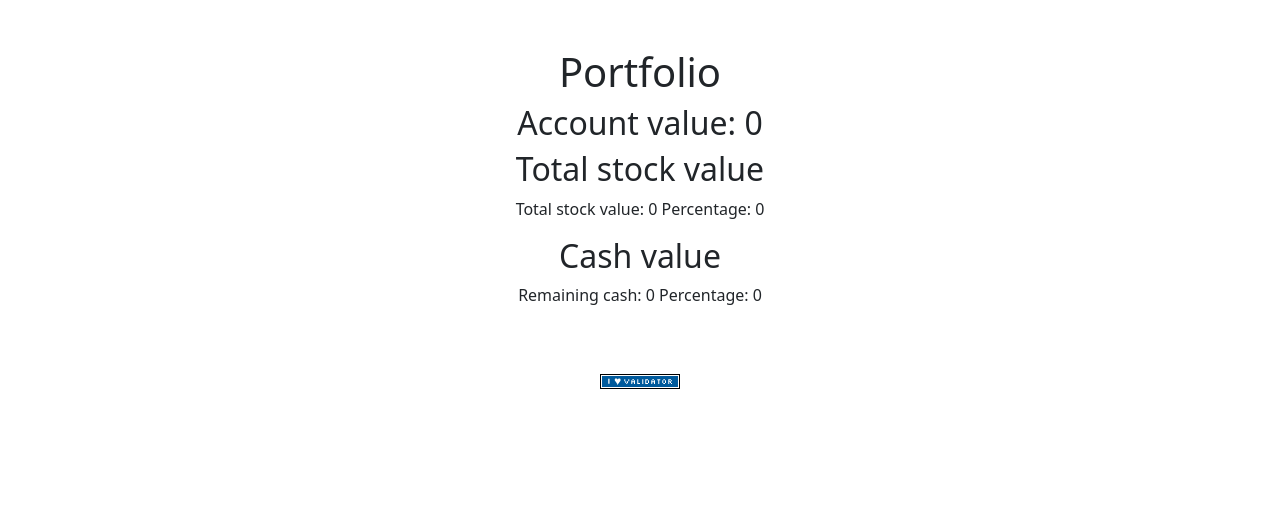
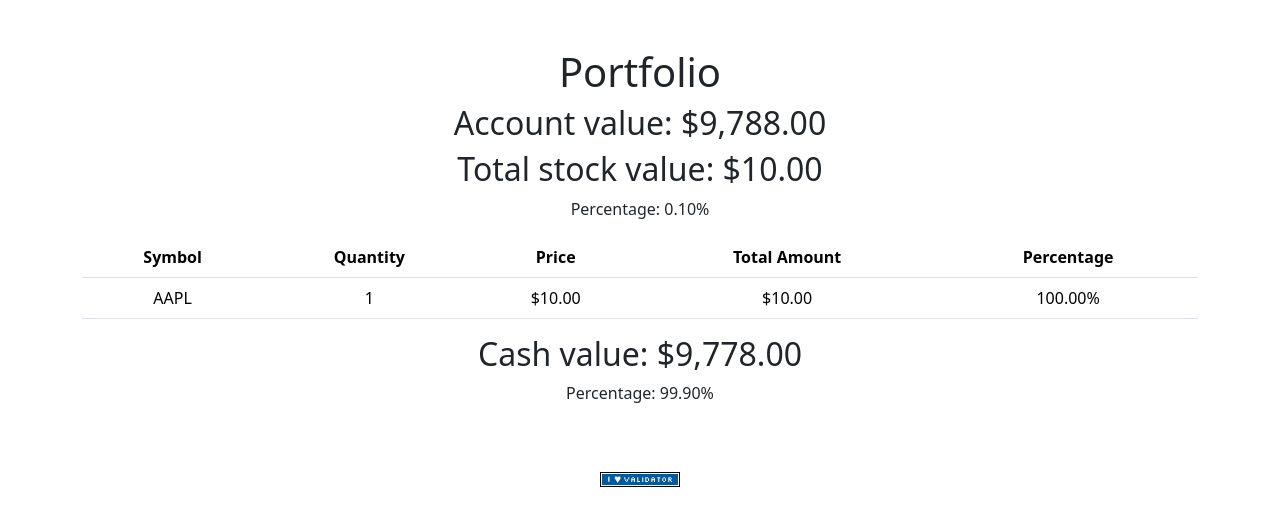
Before and after one commit to linporu/CS50x-2024-problem-sets, a Flask app: page / in a window 1280 px wide. Shown: the part 76-602 px from the top of the page. Run offline with Flask 3, Linux system fonts and the light colour scheme; a user stored in the database is signed in; a database or web service that is not in the repository returns one stand-in record (values such as "Sample title"); data that the repository does not hold is empty; some libraries are stand-ins or nearby versions.

Commit message:
feature: portfolio - 顯示當前登入使用者的持股情況，包括股票代號、持有股數、當前價格和總價值（股數乘以價格）。 - 顯示使用者的現金餘額和總資產（股票總價值加現金）。

```diff
--- a/Week 9 Flask/finance/app.py
+++ b/Week 9 Flask/finance/app.py
@@ -34,21 +34,51 @@ def after_request(response):
 def index():
     """Show portfolio of stocks"""
 
-    # 暫時把所有變數定義為 0
-    account_value = 0
+    # Check if user exists
+    if "user_id" not in session:
+        return redirect("/login")
+    if not db.execute("SELECT * FROM users WHERE id = ?", session["user_id"]):
+        session.clear()
+        return redirect("/login")
+
+    # Set variables
+    user_id = session["user_id"]
+    cash = db.execute("SELECT cash FROM users WHERE id = ?", user_id)[0]["cash"]
+    stocks = db.execute("SELECT symbol, quantity FROM positions WHERE user_id = ?", user_id)
+
+    # Calculate total stock value and stock value percentages
     total_stock_value = 0
-    total_stock_percentage = 0
-    headers = []
-    stocks = []
-    stock_name = ""
-    stock_value = 0
-    stock_percentage = 0
-    share = 0
-    price = 0
-    cash_value = 0
-    cash_percentage = 0
 
-    return render_template("index.html", account_value=account_value, total_stock_value=total_stock_value, total_stock_percentage=total_stock_percentage, headers=headers, stocks=stocks, stock_name=stock_name, share=share, price=price, stock_value=stock_value, stock_percentage=stock_percentage, cash_value=cash_value, cash_percentage=cash_percentage)
+    for stock in stocks:
+        quote = lookup(stock["symbol"])
+        if quote:
+            stock["price"] = quote["price"]
+            stock["total_amount"] = stock["quantity"] * stock["price"]
+            total_stock_value += stock["total_amount"]
+
+    for stock in stocks:
+        stock["percentage"] = (stock["total_amount"] / total_stock_value) * 100
+
+    # Calculate Account value
+    account_value = cash + total_stock_value
+
+
+    # Calculate cash percentage and total stock percentage
+    cash_percentage = (cash / account_value) * 100
+    total_stock_percentage = (total_stock_value / account_value) * 100
+
+    # Set table header
+    headers = ["Symbol", "Quantity", "Price", "Total Amount", "Percentage"]
+
+    return render_template("index.html",
+                           account_value=usd(account_value),
+                           total_stock_value=usd(total_stock_value),
+                           total_stock_percentage=f"{total_stock_percentage:.2f}%",
+                           headers=headers,
+                           stocks=stocks,
+                           cash=usd(cash),
+                           cash_percentage=f"{cash_percentage:.2f}%")
+
 
 
 @app.route("/buy", methods=["GET", "POST"])
@@ -78,7 +108,7 @@ def buy():
         quantity = int(request.form.get("shares"))
         price = stock_bought["price"]
         total_amount = price * quantity
-        cash = db.execute("SELECT cash FROM users WHERE id = ?", session["user_id"])[0]["cash"]
+        cash = db.execute("SELECT cash FROM users WHERE id = ?", user_id)[0]["cash"]
 
         # Check cash is enough
         if cash < total_amount:
--- a/Week 9 Flask/finance/templates/index.html
+++ b/Week 9 Flask/finance/templates/index.html
@@ -6,51 +6,25 @@
 
 {% block main %}
     <h1>Portfolio</h1>
-    <h2>
-        Account value: {{ account_value }}
-    </h2>
-    <h2>
-        Total stock value
-    </h2>
-    <p>
-        Total stock value: {{ total_stock_value }}
-        Percentage: {{ total_stock_percentage }}
-    </p>
-    <table>
+    <h2>Account value: {{ account_value }}</h2>
+    <h2>Total stock value: {{ total_stock_value }}</h2>
+    <p>Percentage: {{ total_stock_percentage }}</p>
+    <table class="table">
         <tr>
             {% for header in headers %}
-                <th>
-                    {{ header }}
-                </th>
+                <th>{{ header }}</th>
             {% endfor %}
         </tr>
-    {% for stock in stocks %}
-        <tr>
-            <td>
-                {{ stock_name }}
-            </td>
-            <td>
-                {{ share }}
-            </td>
-            <td>
-                {{ price }}
-            </td>
-            <td>
-                {{ stock_value }}
-            </td>
-            <td>
-                {{ stock_percentage }}
-            </td>
-        </tr>
-    {% endfor %}
-
+        {% for stock in stocks %}
+            <tr>
+                <td>{{ stock.symbol }}</td>
+                <td>{{ stock.quantity }}</td>
+                <td>{{ stock.price | usd }}</td>
+                <td>{{ stock.total_amount | usd }}</td>
+                <td>{{ "%.2f"|format(stock.percentage) }}%</td>
+            </tr>
+        {% endfor %}
     </table>
-    <h2>
-        Cash value
-    </h2>
-    <p>
-        Remaining cash: {{ cash_value }}
-        Percentage: {{ cash_percentage }}
-    </p>
-
+    <h2>Cash value: {{ cash }}</h2>
+    <p>Percentage: {{ cash_percentage }}</p>
 {% endblock %}
```
Also changed, not shown: Week 9 Flask/finance/finance.db, 2 other files.
